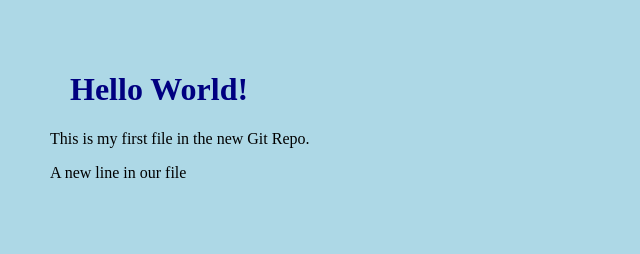
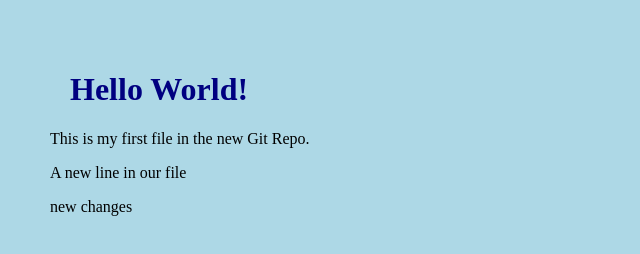
Before and after one commit to percyosag/git-code-play2, a plain HTML site: page index.html in a window 1280 px wide. Shown: the whole page, without its empty margins (0-640 px from the left). Drawn offline with Linux system fonts and the light colour scheme.

Commit message:
new message added to .html of main

```diff
--- a/index.html
+++ b/index.html
@@ -10,5 +10,6 @@
     <h1>Hello World!</h1>
     <p>This is my first file in the new Git Repo.</p>
     <p>A new line in our file</p>
+    <p>new changes</p>
   </body>
 </html>
```
